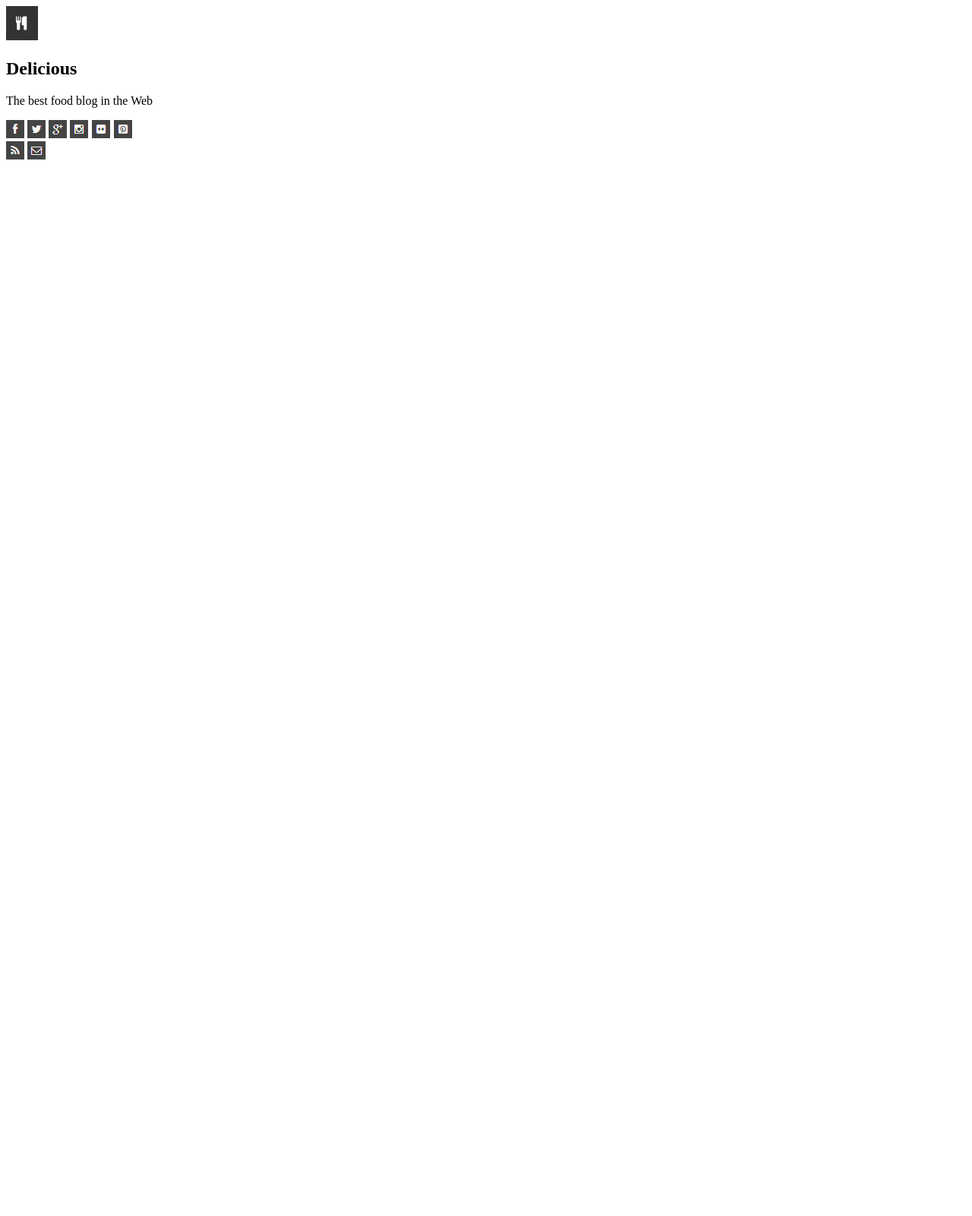
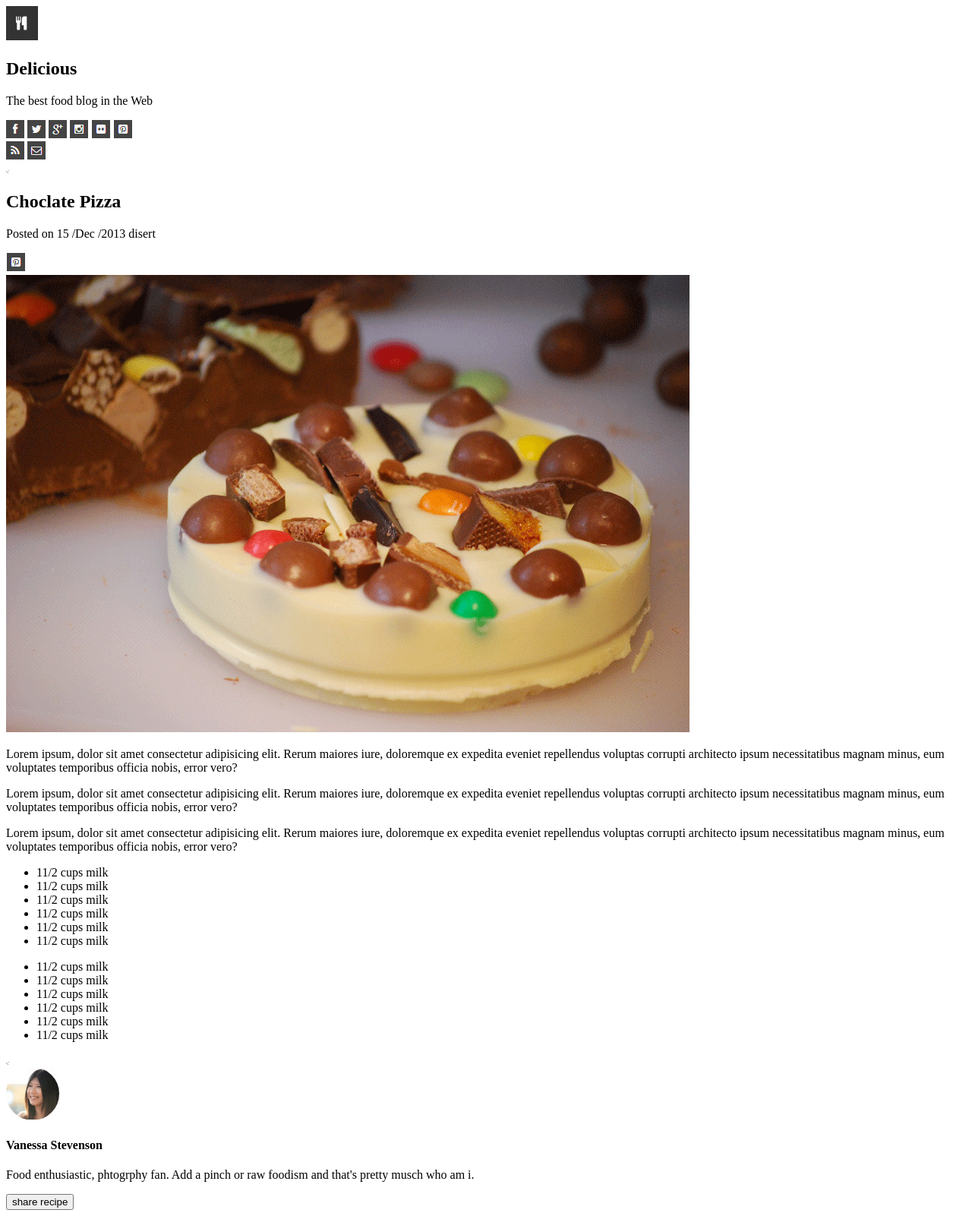
Before and after one commit to ibrahimBanat/chocolate-pizza, a plain HTML site: page index.html in a window 1280 px wide. Shown: the whole page at 76% size. Before the commit the page ends 800 px from the top, so only its background shows below. Drawn offline with Linux system fonts and the light colour scheme.

Commit message:
builed the index html

```diff
--- a/index.html
+++ b/index.html
@@ -1,9 +1,9 @@
 <!DOCTYPE html>
 <html lang="en">
   <head>
-    <meta charset="UTF-8">
-    <meta http-equiv="X-UA-Compatible" content="IE=edge">
-    <meta name="viewport" content="width=device-width, initial-scale=1.0">
+    <meta charset="UTF-8" />
+    <meta http-equiv="X-UA-Compatible" content="IE=edge" />
+    <meta name="viewport" content="width=device-width, initial-scale=1.0" />
     <title>Document</title>
   </head>
   <body>
@@ -11,28 +11,95 @@
       <main>
         <nav>
           <div>
-                    <img src="./assets/logo.png" alt="">
+            <img src="./assets/logo.png" alt="" />
             <h2>Delicious</h2>
             <p>The best food blog in the Web</p>
           </div>
           <div>
             <div>
-                        <img src="./assets/fb-icon.png" alt="">
-                        <img src="./assets/twit-icon.png" alt="">
-                        <img src="./assets/gp-icon.png" alt="">
-                        <img src="./assets/insta-icon.png" alt="">
-                        <img src="./assets/flic-icon.png" alt="">
-                        <img src="./assets/pint-icon.png" alt="">
+              <img src="./assets/fb-icon.png" alt="" />
+              <img src="./assets/twit-icon.png" alt="" />
+              <img src="./assets/gp-icon.png" alt="" />
+              <img src="./assets/insta-icon.png" alt="" />
+              <img src="./assets/flic-icon.png" alt="" />
+              <img src="./assets/pint-icon.png" alt="" />
             </div>
 
             <div>
-                        <img src="./assets/rss-icon.png" alt="">
-                        <img src="./assets/mail-icon.png" alt="">
+              <img src="./assets/rss-icon.png" alt="" />
+              <img src="./assets/mail-icon.png" alt="" />
             </div>
           </div>
         </nav>
+        <img src="./assets/hr-img.png" alt="" />
       </main>
     </section>
-    <script src="https://kit.fontawesome.com/fb27425b9e.js" crossorigin="anonymous"></script>
+    <section>
+      <div>
+        <h2>Choclate Pizza</h2>
+        <p>Posted on 15 /Dec /2013 disert</p>
+      </div>
+      <div>
+        <img src="./assets/pint-icon.png" alt="" />
+      </div>
+    </section>
+    <section>
+      <img src="./assets/choco-pizza.png" alt="" />
+      <p>
+        Lorem ipsum, dolor sit amet consectetur adipisicing elit. Rerum maiores
+        iure, doloremque ex expedita eveniet repellendus voluptas corrupti
+        architecto ipsum necessitatibus magnam minus, eum voluptates temporibus
+        officia nobis, error vero?
+      </p>
+      <p>
+        Lorem ipsum, dolor sit amet consectetur adipisicing elit. Rerum maiores
+        iure, doloremque ex expedita eveniet repellendus voluptas corrupti
+        architecto ipsum necessitatibus magnam minus, eum voluptates temporibus
+        officia nobis, error vero?
+      </p>
+      <p>
+        Lorem ipsum, dolor sit amet consectetur adipisicing elit. Rerum maiores
+        iure, doloremque ex expedita eveniet repellendus voluptas corrupti
+        architecto ipsum necessitatibus magnam minus, eum voluptates temporibus
+        officia nobis, error vero?
+      </p>
+    </section>
+    <section>
+      <ul>
+        <li>11/2 cups milk</li>
+        <li>11/2 cups milk</li>
+        <li>11/2 cups milk</li>
+        <li>11/2 cups milk</li>
+        <li>11/2 cups milk</li>
+        <li>11/2 cups milk</li>
+      </ul>
+      <ul>
+        <li>11/2 cups milk</li>
+        <li>11/2 cups milk</li>
+        <li>11/2 cups milk</li>
+        <li>11/2 cups milk</li>
+        <li>11/2 cups milk</li>
+        <li>11/2 cups milk</li>
+      </ul>
+    </section>
+    <section>
+      <img src="./assets/hr-img.png" alt="" />
+      <div>
+        <img src="./assets/van-pic.png" alt="" />
+        <div>
+          <h4>Vanessa Stevenson</h4>
+          <p>
+            Food enthusiastic, phtogrphy fan. Add a pinch or raw foodism and
+            that's pretty musch who am i.
+          </p>
+        </div>
+        <button>share recipe</button>
+      </div>
+    </section>
+    <footer></footer>
+    <script
+      src="https://kit.fontawesome.com/fb27425b9e.js"
+      crossorigin="anonymous"
+    ></script>
   </body>
 </html>
```
Lines whose indentation alone changed are shown as unchanged.
